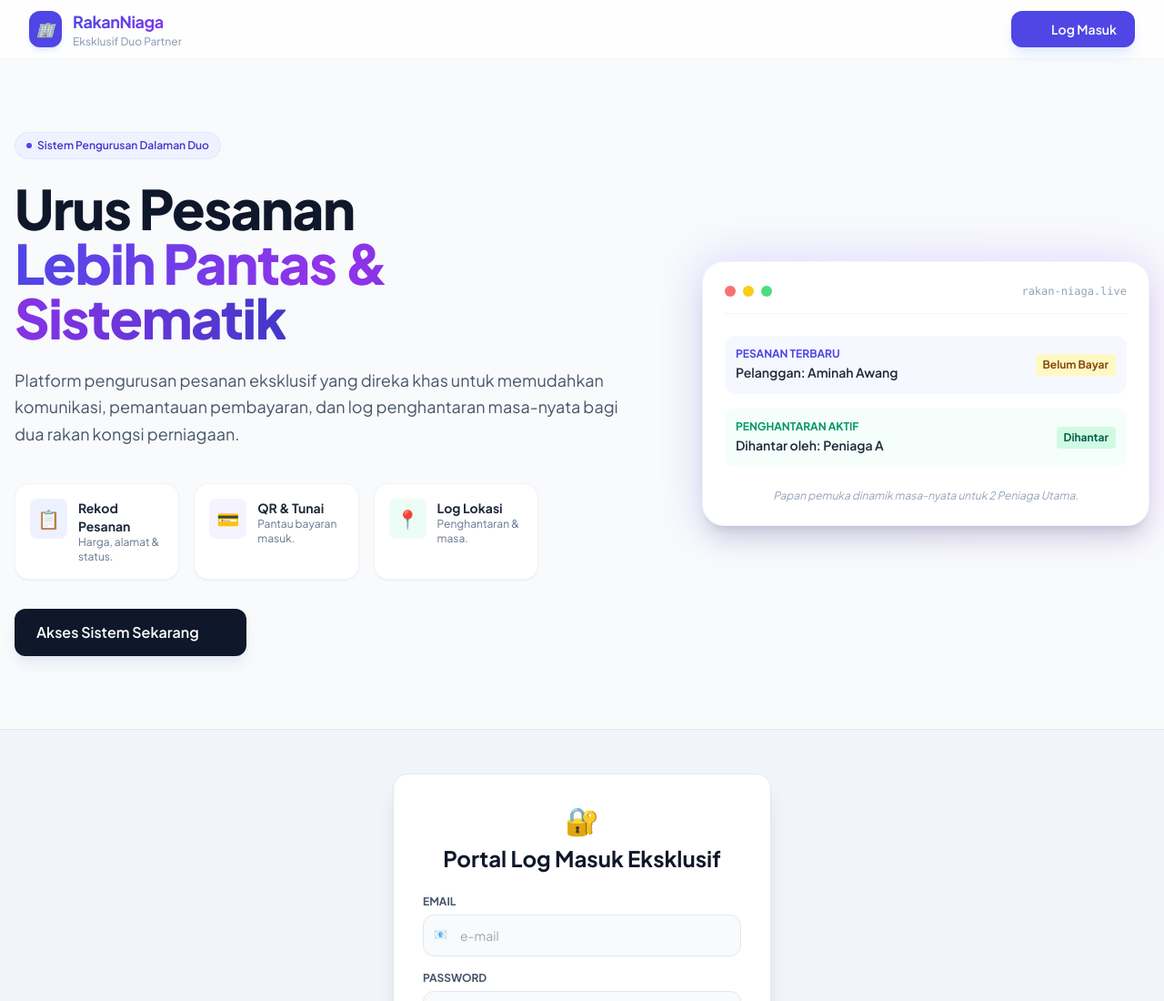
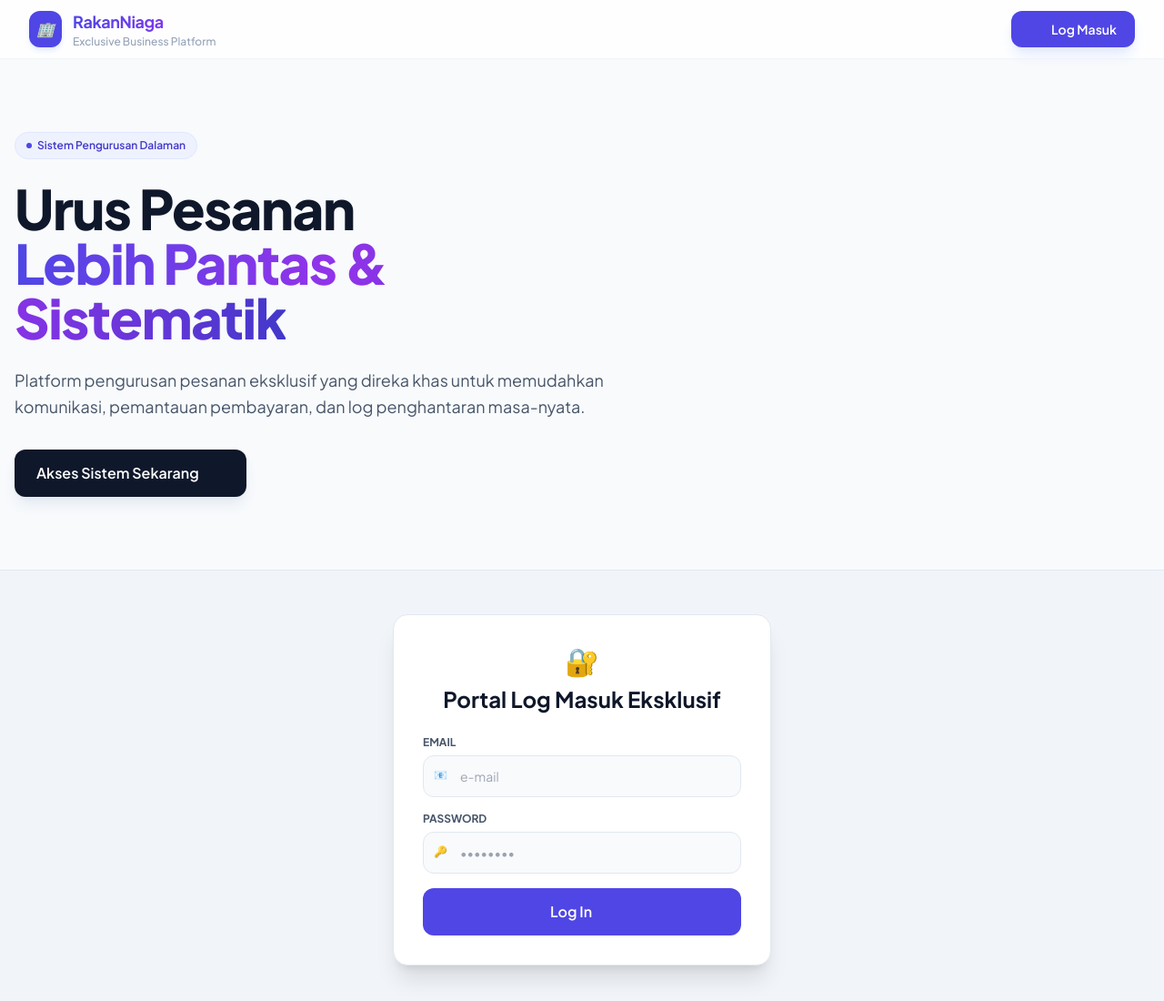
Before and after one commit to mhazman1969-dev/orderstatus, a plain HTML site: page index.html in a window 1280 px wide. Shown: the top 1100 px of the page at 91% size. Drawn offline with nearby package versions, Linux system fonts and the light colour scheme; no server answers.

Commit message:
Add files via upload

```diff
--- a/index.html
+++ b/index.html
@@ -43,7 +43,7 @@
                 </div>
                 <div>
                     <span class="font-bold text-lg tracking-tight bg-gradient-to-r bg-clip-text text-transparent from-indigo-600 to-violet-600">RakanNiaga</span>
-                    <span class="text-xs block text-slate-400 font-medium">Eksklusif Duo Partner</span>
+                    <span class="text-xs block text-slate-400 font-medium">Exclusive Business Platform</span>
                 </div>
             </div>
             <nav class="flex items-center space-x-4">
@@ -66,40 +66,17 @@
                 <div class="lg:col-span-7 space-y-6 text-center lg:text-left">
                     <span class="inline-flex items-center gap-1.5 px-3 py-1.5 rounded-full text-xs font-semibold bg-indigo-50 text-indigo-700 border border-indigo-100">
                         <span class="w-1.5 h-1.5 rounded-full bg-indigo-600"></span>
-                        Sistem Pengurusan Dalaman Duo
+                        Sistem Pengurusan Dalaman
                     </span>
                     <h1 class="text-4xl sm:text-5xl lg:text-6xl font-extrabold text-slate-900 tracking-tight leading-tight">
                         Urus Pesanan <br class="hidden sm:inline">
                         <span class="bg-gradient-to-r bg-clip-text text-transparent from-indigo-600 via-purple-600 to-indigo-700">Lebih Pantas & Sistematik</span>
                     </h1>
                     <p class="text-lg text-slate-600 max-w-2xl mx-auto lg:mx-0 leading-relaxed">
-                        Platform pengurusan pesanan eksklusif yang direka khas untuk memudahkan komunikasi, pemantauan pembayaran, dan log penghantaran masa-nyata bagi dua rakan kongsi perniagaan.
+                        Platform pengurusan pesanan eksklusif yang direka khas untuk memudahkan komunikasi, pemantauan pembayaran, dan log penghantaran masa-nyata.
                     </p>
 
-                    <!-- Ciri Utama Mini Grid -->
-                    <div class="grid grid-cols-1 sm:grid-cols-3 gap-4 pt-4 text-left max-w-xl mx-auto lg:mx-0">
-                        <div class="p-4 bg-white rounded-2xl border border-slate-100 shadow-sm flex items-start gap-3">
-                            <span class="text-indigo-600 text-xl bg-indigo-50 p-2 rounded-lg">📋</span>
-                            <div>
-                                <h3 class="font-bold text-slate-800 text-sm">Rekod Pesanan</h3>
-                                <p class="text-xs text-slate-500">Harga, alamat & status.</p>
-                            </div>
-                        </div>
-                        <div class="p-4 bg-white rounded-2xl border border-slate-100 shadow-sm flex items-start gap-3">
-                            <span class="text-violet-600 text-xl bg-violet-50 p-2 rounded-lg">💳</span>
-                            <div>
-                                <h3 class="font-bold text-slate-800 text-sm">QR & Tunai</h3>
-                                <p class="text-xs text-slate-500">Pantau bayaran masuk.</p>
-                            </div>
-                        </div>
-                        <div class="p-4 bg-white rounded-2xl border border-slate-100 shadow-sm flex items-start gap-3">
-                            <span class="text-emerald-600 text-xl bg-emerald-50 p-2 rounded-lg">📍</span>
-                            <div>
-                                <h3 class="font-bold text-slate-800 text-sm">Log Lokasi</h3>
-                                <p class="text-xs text-slate-500">Penghantaran & masa.</p>
-                            </div>
-                        </div>
-                    </div>
+
 
                     <div class="pt-2">
                         <button onclick="scrollToSection('login-section')" class="inline-flex items-center gap-2 bg-slate-900 hover:bg-slate-800 text-white font-semibold px-6 py-3.5 rounded-xl transition shadow-lg shadow-slate-200">
@@ -108,41 +85,7 @@
                     </div>
                 </div>
 
-                <!-- Visual Khas / Mockup -->
-                <div class="lg:col-span-5 relative">
-                    <div class="absolute -inset-1 rounded-3xl bg-gradient-to-r from-indigo-500 to-purple-500 opacity-20 blur-xl"></div>
-                    <div class="relative bg-white rounded-3xl border border-slate-100 shadow-xl p-6 space-y-6">
-                        <!-- Preview Mini Dashboard -->
-                        <div class="flex items-center justify-between border-b border-slate-100 pb-4">
-                            <div class="flex items-center gap-2">
-                                <span class="w-3 h-3 rounded-full bg-red-400"></span>
-                                <span class="w-3 h-3 rounded-full bg-yellow-400"></span>
-                                <span class="w-3 h-3 rounded-full bg-green-400"></span>
-                            </div>
-                            <span class="text-xs text-slate-400 font-mono">rakan-niaga.live</span>
-                        </div>
 
-                        <div class="space-y-4">
-                            <div class="p-3 bg-indigo-50/50 rounded-xl flex justify-between items-center">
-                                <div>
-                                    <span class="text-xs text-indigo-600 font-bold block">PESANAN TERBARU</span>
-                                    <span class="text-sm font-semibold text-slate-800">Pelanggan: Aminah Awang</span>
-                                </div>
-                                <span class="px-2 py-1 text-xs font-bold rounded bg-yellow-100 text-yellow-800">Belum Bayar</span>
-                            </div>
-
-                            <div class="p-3 bg-emerald-50/50 rounded-xl flex justify-between items-center">
-                                <div>
-                                    <span class="text-xs text-emerald-600 font-bold block">PENGHANTARAN AKTIF</span>
-                                    <span class="text-sm font-semibold text-slate-800">Dihantar oleh: Peniaga A</span>
-                                </div>
-                                <span class="px-2 py-1 text-xs font-bold rounded bg-emerald-100 text-emerald-800">Dihantar</span>
-                            </div>
-                        </div>
-
-                        <div class="text-center">
-                            <p class="text-xs text-slate-400 italic">Papan pemuka dinamik masa-nyata untuk 2 Peniaga Utama.</p>
-                        </div>
                     </div>
                 </div>
             </div>
```
